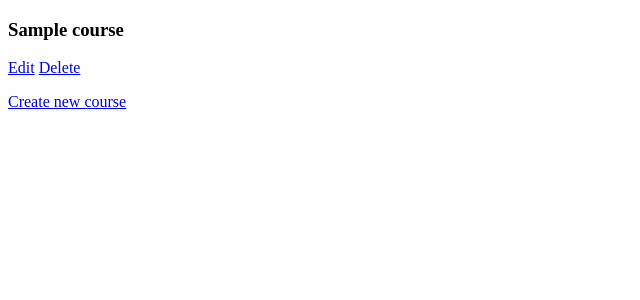
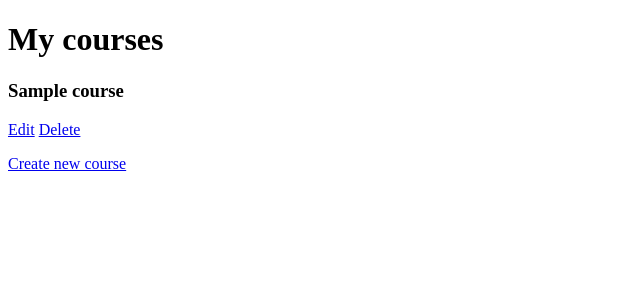
Before and after one commit to wmfinamore/educa, a Django app: page /course/mine/ in a window 1280 px wide. Shown: the part 60-360 px from the top of the page, without its empty margins (0-640 px from the left). Run offline with Django 3.2, Linux system fonts and the light colour scheme; a user stored in the database is signed in; tables that the repository leaves empty hold one stand-in row (values such as "Sample post").

Commit message:
Fixing the design

```diff
--- a/courses/templates/courses/manage/course/list.html
+++ b/courses/templates/courses/manage/course/list.html
@@ -1,6 +1,7 @@
 {% extends "base.html" %}
 {% block title %}My course{% endblock %}
 {% block content %}
+    <h1>My courses</h1>
     <div class="module">
         {% for course in object_list %}
             <div class="course-info">
```
